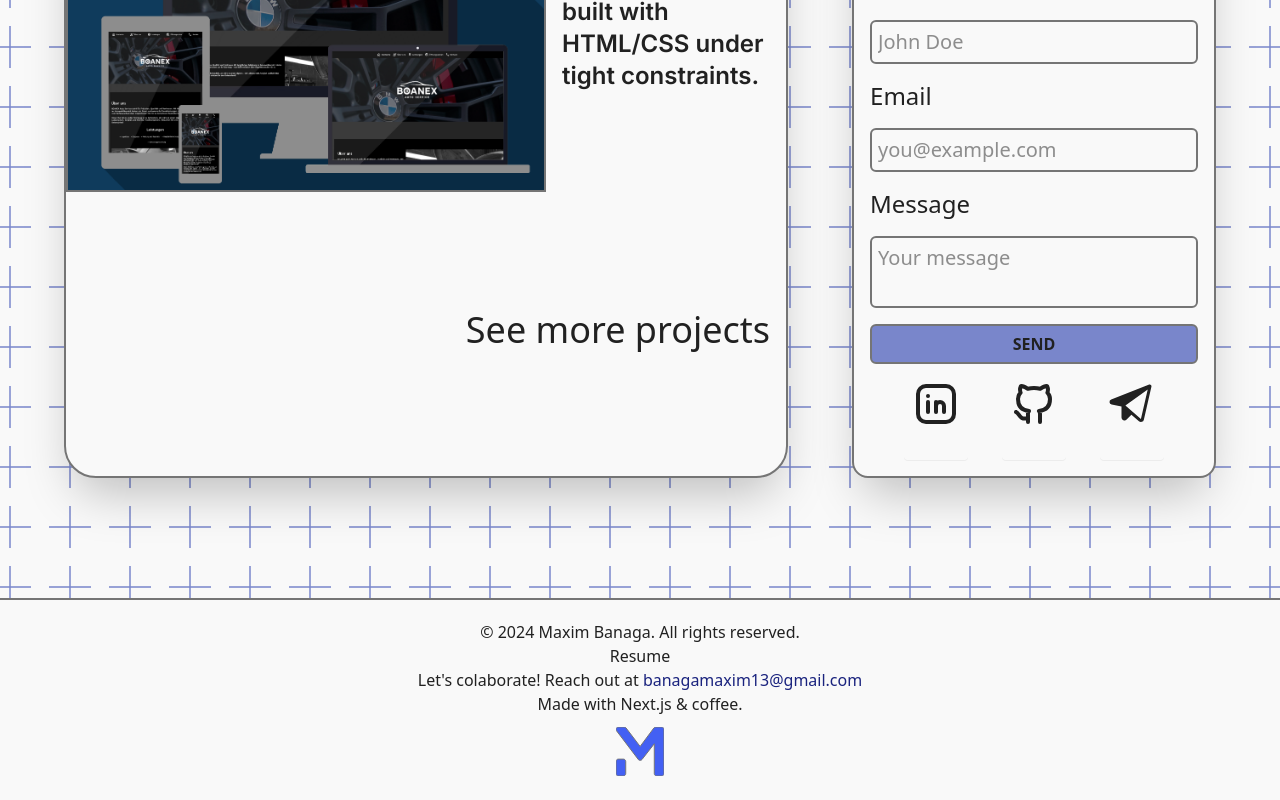
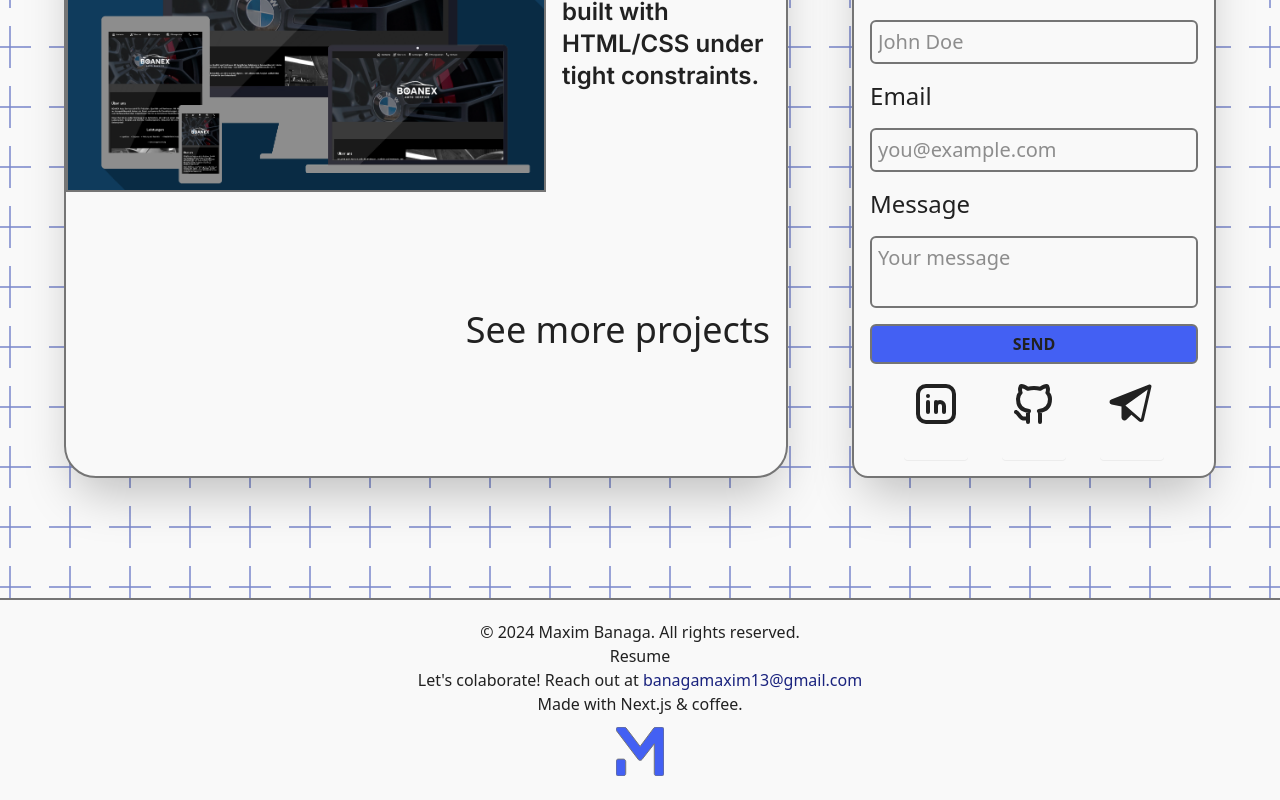
Before and after one commit to Xenmia/portfolio, a Next.js app: page / in a window 1280 px wide. Shown: the part 1416-2216 px from the top of the page. Built offline with nearby package versions, Linux system fonts and the light colour scheme.

Commit message:
Changed the primary light color

```diff
--- a/app/globals.css
+++ b/app/globals.css
@@ -4,7 +4,7 @@
 
 @theme {
   /* LIGHT THEME */
-  --color-primary-light: #7986cb; /* primary buttons, links, active elements */
+  --color-primary-light: #4360f3; /* primary buttons, links, active elements */
   --color-secondary-light: #fbc02d; /* highlights, tags, secondary actions */
   --color-background-light: #f9f9f9; /* page background, containers */
   --color-surface-light: #ffffff; /* cards, modals, inputs */
```
